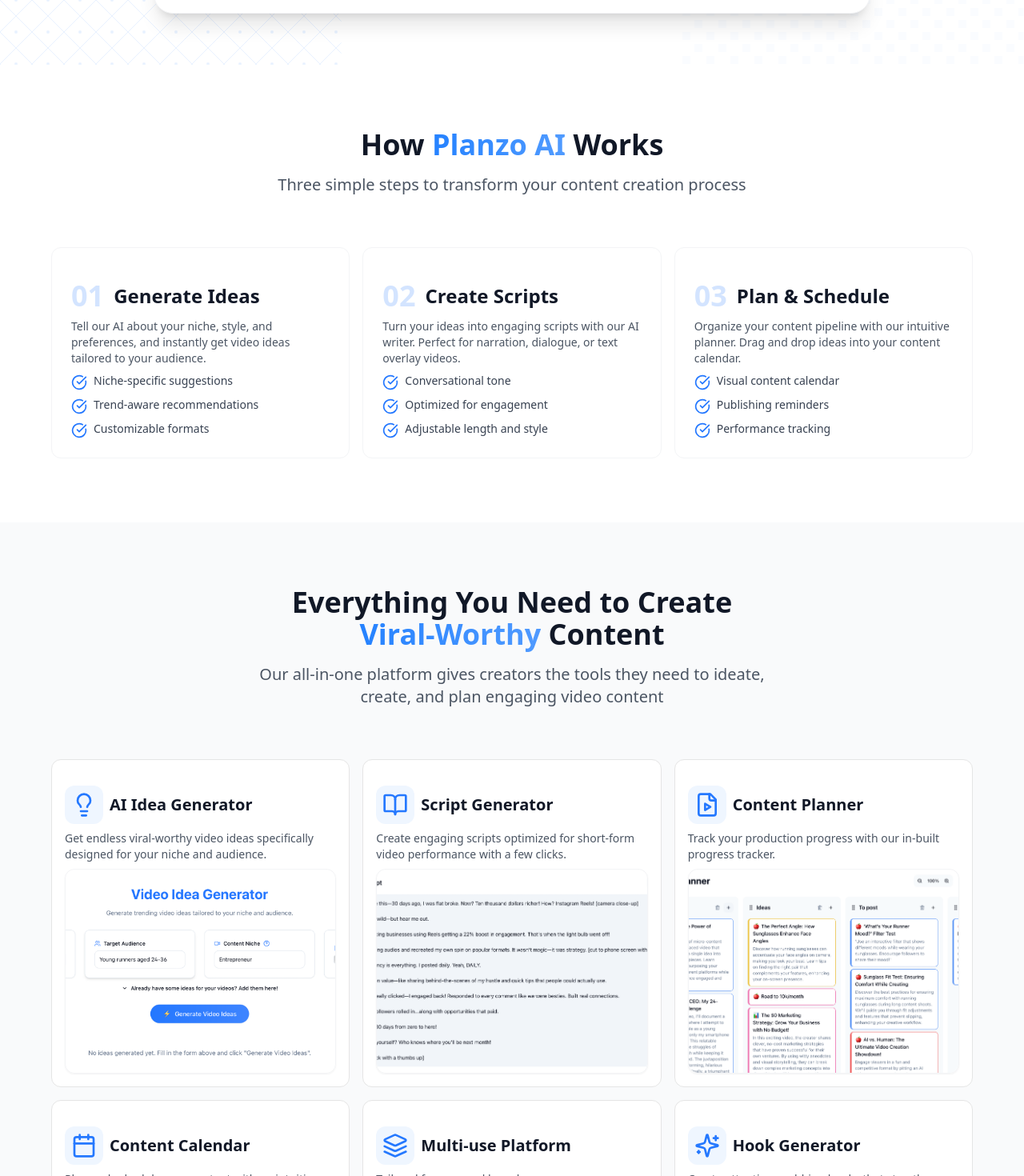
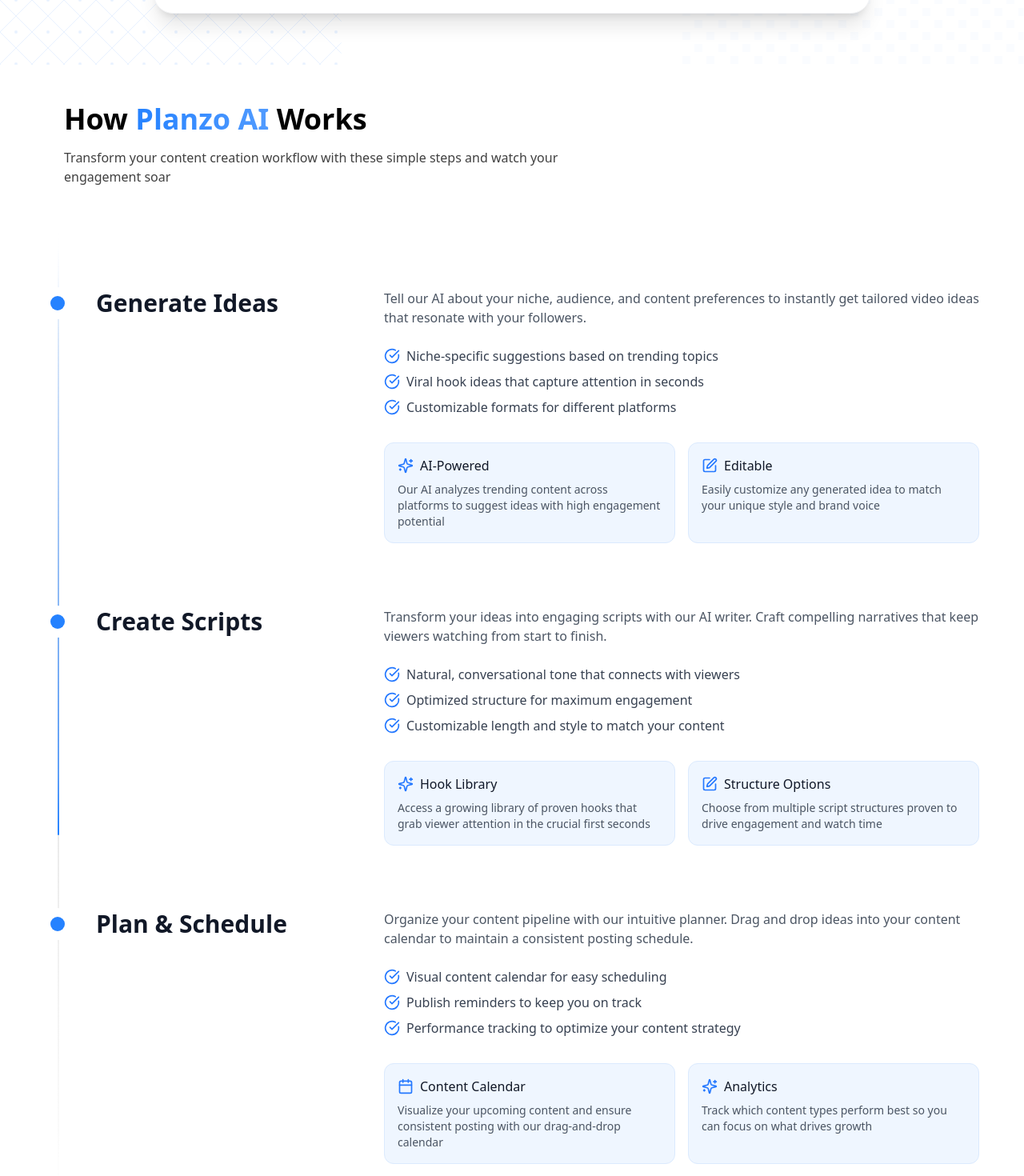
Before and after one commit to Tasklyios/planzo-ai, a React (Vite) app: page / in a window 1280 px wide. Shown: the part 1220-2690 px from the top of the page at 80% size. Built offline with nearby package versions, Linux system fonts and the light colour scheme.

Commit message:
Replace "How It Works" section
Replaces the "How It Works" section with a timeline component, optimized for mobile and desktop, and updates the content to reflect the content creation process.

```diff
--- a/src/components/HowItWorks.tsx
+++ b/src/components/HowItWorks.tsx
@@ -1,68 +1,184 @@
 
-import { CheckCircle } from "lucide-react";
-import { BentoGrid, BentoGridItem } from "@/components/ui/bento-grid";
+import React from "react";
+import { Timeline } from "@/components/ui/timeline";
+import { CheckCircle, Sparkles, Calendar, PenSquare } from "lucide-react";
+import { useIsMobile } from "@/hooks/use-mobile";
 
 const HowItWorks = () => {
-  const steps = [
+  const isMobile = useIsMobile();
+
+  const timelineData = [
     {
-      number: "01",
       title: "Generate Ideas",
-      description: "Tell our AI about your niche, style, and preferences, and instantly get video ideas tailored to your audience.",
-      highlights: ["Niche-specific suggestions", "Trend-aware recommendations", "Customizable formats"]
+      content: (
+        <div>
+          <p className="text-gray-600 dark:text-gray-300 text-sm md:text-base font-normal mb-6">
+            Tell our AI about your niche, audience, and content preferences to instantly get
+            tailored video ideas that resonate with your followers.
+          </p>
+          <div className="mb-8">
+            <div className="flex gap-2 items-center text-gray-700 dark:text-gray-300 text-sm md:text-base mb-2">
+              <CheckCircle className="h-5 w-5 text-primary shrink-0" />
+              <span>Niche-specific suggestions based on trending topics</span>
+            </div>
+            <div className="flex gap-2 items-center text-gray-700 dark:text-gray-300 text-sm md:text-base mb-2">
+              <CheckCircle className="h-5 w-5 text-primary shrink-0" />
+              <span>Viral hook ideas that capture attention in seconds</span>
+            </div>
+            <div className="flex gap-2 items-center text-gray-700 dark:text-gray-300 text-sm md:text-base">
+              <CheckCircle className="h-5 w-5 text-primary shrink-0" />
+              <span>Customizable formats for different platforms</span>
+            </div>
+          </div>
+          <div className="grid grid-cols-1 md:grid-cols-2 gap-4">
+            <div className="bg-blue-50 dark:bg-blue-950/20 rounded-lg p-4 border border-blue-100 dark:border-blue-900">
+              <div className="flex items-center mb-2">
+                <Sparkles className="h-5 w-5 text-primary mr-2" />
+                <span className="font-medium text-gray-900 dark:text-white">AI-Powered</span>
+              </div>
+              <p className="text-sm text-gray-600 dark:text-gray-300">
+                Our AI analyzes trending content across platforms to suggest ideas with high engagement potential
+              </p>
+            </div>
+            <div className="bg-blue-50 dark:bg-blue-950/20 rounded-lg p-4 border border-blue-100 dark:border-blue-900">
+              <div className="flex items-center mb-2">
+                <PenSquare className="h-5 w-5 text-primary mr-2" />
+                <span className="font-medium text-gray-900 dark:text-white">Editable</span>
+              </div>
+              <p className="text-sm text-gray-600 dark:text-gray-300">
+                Easily customize any generated idea to match your unique style and brand voice
+              </p>
+            </div>
+          </div>
+        </div>
+      ),
     },
     {
-      number: "02",
       title: "Create Scripts",
-      description: "Turn your ideas into engaging scripts with our AI writer. Perfect for narration, dialogue, or text overlay videos.",
-      highlights: ["Conversational tone", "Optimized for engagement", "Adjustable length and style"]
+      content: (
+        <div>
+          <p className="text-gray-600 dark:text-gray-300 text-sm md:text-base font-normal mb-6">
+            Transform your ideas into engaging scripts with our AI writer. Craft compelling
+            narratives that keep viewers watching from start to finish.
+          </p>
+          <div className="mb-8">
+            <div className="flex gap-2 items-center text-gray-700 dark:text-gray-300 text-sm md:text-base mb-2">
+              <CheckCircle className="h-5 w-5 text-primary shrink-0" />
+              <span>Natural, conversational tone that connects with viewers</span>
+            </div>
+            <div className="flex gap-2 items-center text-gray-700 dark:text-gray-300 text-sm md:text-base mb-2">
+              <CheckCircle className="h-5 w-5 text-primary shrink-0" />
+              <span>Optimized structure for maximum engagement</span>
+            </div>
+            <div className="flex gap-2 items-center text-gray-700 dark:text-gray-300 text-sm md:text-base">
+              <CheckCircle className="h-5 w-5 text-primary shrink-0" />
+              <span>Customizable length and style to match your content</span>
+            </div>
+          </div>
+          <div className="grid grid-cols-1 md:grid-cols-2 gap-4">
+            <div className="bg-blue-50 dark:bg-blue-950/20 rounded-lg p-4 border border-blue-100 dark:border-blue-900">
+              <div className="flex items-center mb-2">
+                <Sparkles className="h-5 w-5 text-primary mr-2" />
+                <span className="font-medium text-gray-900 dark:text-white">Hook Library</span>
+              </div>
+              <p className="text-sm text-gray-600 dark:text-gray-300">
+                Access a growing library of proven hooks that grab viewer attention in the crucial first seconds
+              </p>
+            </div>
+            <div className="bg-blue-50 dark:bg-blue-950/20 rounded-lg p-4 border border-blue-100 dark:border-blue-900">
+              <div className="flex items-center mb-2">
+                <PenSquare className="h-5 w-5 text-primary mr-2" />
+                <span className="font-medium text-gray-900 dark:text-white">Structure Options</span>
+              </div>
+              <p className="text-sm text-gray-600 dark:text-gray-300">
+                Choose from multiple script structures proven to drive engagement and watch time
+              </p>
+            </div>
+          </div>
+        </div>
+      ),
     },
     {
-      number: "03",
       title: "Plan & Schedule",
-      description: "Organize your content pipeline with our intuitive planner. Drag and drop ideas into your content calendar.",
-      highlights: ["Visual content calendar", "Publishing reminders", "Performance tracking"]
-    }
+      content: (
+        <div>
+          <p className="text-gray-600 dark:text-gray-300 text-sm md:text-base font-normal mb-6">
+            Organize your content pipeline with our intuitive planner. Drag and drop ideas
+            into your content calendar to maintain a consistent posting schedule.
+          </p>
+          <div className="mb-8">
+            <div className="flex gap-2 items-center text-gray-700 dark:text-gray-300 text-sm md:text-base mb-2">
+              <CheckCircle className="h-5 w-5 text-primary shrink-0" />
+              <span>Visual content calendar for easy scheduling</span>
+            </div>
+            <div className="flex gap-2 items-center text-gray-700 dark:text-gray-300 text-sm md:text-base mb-2">
+              <CheckCircle className="h-5 w-5 text-primary shrink-0" />
+              <span>Publish reminders to keep you on track</span>
+            </div>
+            <div className="flex gap-2 items-center text-gray-700 dark:text-gray-300 text-sm md:text-base">
+              <CheckCircle className="h-5 w-5 text-primary shrink-0" />
+              <span>Performance tracking to optimize your content strategy</span>
+            </div>
+          </div>
+          <div className="grid grid-cols-1 md:grid-cols-2 gap-4">
+            <div className="bg-blue-50 dark:bg-blue-950/20 rounded-lg p-4 border border-blue-100 dark:border-blue-900">
+              <div className="flex items-center mb-2">
+                <Calendar className="h-5 w-5 text-primary mr-2" />
+                <span className="font-medium text-gray-900 dark:text-white">Content Calendar</span>
+              </div>
+              <p className="text-sm text-gray-600 dark:text-gray-300">
+                Visualize your upcoming content and ensure consistent posting with our drag-and-drop calendar
+              </p>
+            </div>
+            <div className="bg-blue-50 dark:bg-blue-950/20 rounded-lg p-4 border border-blue-100 dark:border-blue-900">
+              <div className="flex items-center mb-2">
+                <Sparkles className="h-5 w-5 text-primary mr-2" />
+                <span className="font-medium text-gray-900 dark:text-white">Analytics</span>
+              </div>
+              <p className="text-sm text-gray-600 dark:text-gray-300">
+                Track which content types perform best so you can focus on what drives growth
+              </p>
+            </div>
+          </div>
+        </div>
+      ),
+    },
   ];
 
+  // For mobile devices, we'll use a simplified version
+  if (isMobile) {
     return (
-    <section className="py-20 bg-white">
+      <section className="py-16 bg-white">
         <div className="container mx-auto px-4">
-        <div className="text-center mb-16">
-          <h2 className="text-3xl md:text-4xl font-bold text-gray-900 mb-4">
+          <div className="text-center mb-12">
+            <h2 className="text-3xl font-bold text-gray-900 mb-4">
               How <span className="bg-gradient-to-r from-[#2582ff] to-[#2582ff]/80 bg-clip-text text-transparent">Planzo AI</span> Works
             </h2>
-          <p className="text-xl text-gray-600 max-w-2xl mx-auto">
+            <p className="text-lg text-gray-600 max-w-2xl mx-auto">
               Three simple steps to transform your content creation process
             </p>
           </div>
 
-        <BentoGrid className="max-w-6xl mx-auto">
-          {steps.map((step, index) => (
-            <BentoGridItem
-              key={index}
-              title={
-                <div className="flex items-center">
-                  <span className="font-bold text-4xl text-primary/20">{step.number}</span>
-                  <h3 className="text-2xl font-bold text-gray-900 ml-3">{step.title}</h3>
+          <div className="space-y-12">
+            {timelineData.map((step, index) => (
+              <div key={index} className="border border-gray-100 rounded-xl p-6 shadow-sm">
+                <div className="flex items-center mb-4">
+                  <div className="h-8 w-8 rounded-full bg-primary/10 flex items-center justify-center mr-3">
+                    <div className="h-4 w-4 rounded-full bg-primary" />
                   </div>
-              }
-              description={<p className="text-gray-600">{step.description}</p>}
-              className="hover:shadow-md transition-shadow bg-white rounded-xl p-6 border border-gray-100"
-            >
-              <div className="mt-6 space-y-2">
-                {step.highlights.map((highlight, idx) => (
-                  <div key={idx} className="flex items-start">
-                    <CheckCircle className="h-5 w-5 text-primary mr-2 shrink-0 mt-0.5" />
-                    <span className="text-sm text-gray-700">{highlight}</span>
+                  <h3 className="text-xl font-bold text-gray-900">{step.title}</h3>
+                </div>
+                {step.content}
               </div>
             ))}
           </div>
-            </BentoGridItem>
-          ))}
-        </BentoGrid>
         </div>
       </section>
     );
+  }
+
+  // For desktop, we use the Timeline component
+  return <Timeline data={timelineData} />;
 };
 
 export default HowItWorks;
--- /dev/null
+++ b/src/components/ui/timeline.tsx
@@ -0,0 +1,84 @@
+
+import { motion, useScroll, useTransform } from "framer-motion";
+import React, { useEffect, useRef, useState } from "react";
+
+interface TimelineEntry {
+  title: string;
+  content: React.ReactNode;
+}
+
+export const Timeline = ({ data }: { data: TimelineEntry[] }) => {
+  const ref = useRef<HTMLDivElement>(null);
+  const containerRef = useRef<HTMLDivElement>(null);
+  const [height, setHeight] = useState(0);
+
+  useEffect(() => {
+    if (ref.current) {
+      const rect = ref.current.getBoundingClientRect();
+      setHeight(rect.height);
+    }
+  }, [ref]);
+
+  const { scrollYProgress } = useScroll({
+    target: containerRef,
+    offset: ["start 10%", "end 50%"],
+  });
+
+  const heightTransform = useTransform(scrollYProgress, [0, 1], [0, height]);
+  const opacityTransform = useTransform(scrollYProgress, [0, 0.1], [0, 1]);
+
+  return (
+    <div
+      className="w-full bg-white dark:bg-neutral-950 font-sans md:px-10"
+      ref={containerRef}
+    >
+      <div className="max-w-7xl mx-auto py-12 px-4 md:px-8 lg:px-10">
+        <h2 className="text-3xl md:text-4xl mb-4 text-black dark:text-white max-w-4xl font-bold">
+          How <span className="bg-gradient-to-r from-[#2582ff] to-[#2582ff]/80 bg-clip-text text-transparent">Planzo AI</span> Works
+        </h2>
+        <p className="text-neutral-700 dark:text-neutral-300 text-sm md:text-base max-w-2xl">
+          Transform your content creation workflow with these simple steps and watch your engagement soar
+        </p>
+      </div>
+
+      <div ref={ref} className="relative max-w-7xl mx-auto pb-20">
+        {data.map((item, index) => (
+          <div
+            key={index}
+            className="flex justify-start pt-10 md:pt-20 md:gap-10"
+          >
+            <div className="sticky flex flex-col md:flex-row z-40 items-center top-40 self-start max-w-xs lg:max-w-sm md:w-full">
+              <div className="h-10 absolute left-3 md:left-3 w-10 rounded-full bg-white dark:bg-black flex items-center justify-center">
+                <div className="h-4 w-4 rounded-full bg-[#2582ff] dark:bg-[#2582ff] border border-[#2582ff]/30 dark:border-[#2582ff]/30 p-2" />
+              </div>
+              <h3 className="hidden md:block text-xl md:pl-20 md:text-3xl font-bold text-gray-900 dark:text-white">
+                {item.title}
+              </h3>
+            </div>
+
+            <div className="relative pl-20 pr-4 md:pl-4 w-full">
+              <h3 className="md:hidden block text-2xl mb-4 text-left font-bold text-gray-900 dark:text-white">
+                {item.title}
+              </h3>
+              {item.content}
+            </div>
+          </div>
+        ))}
+        <div
+          style={{
+            height: height + "px",
+          }}
+          className="absolute md:left-8 left-8 top-0 overflow-hidden w-[2px] bg-[linear-gradient(to_bottom,var(--tw-gradient-stops))] from-transparent from-[0%] via-neutral-200 dark:via-neutral-700 to-transparent to-[99%]  [mask-image:linear-gradient(to_bottom,transparent_0%,black_10%,black_90%,transparent_100%)]"
+        >
+          <motion.div
+            style={{
+              height: heightTransform,
+              opacity: opacityTransform,
+            }}
+            className="absolute inset-x-0 top-0 w-[2px] bg-gradient-to-t from-[#2582ff] via-[#2582ff]/70 to-transparent from-[0%] via-[10%] rounded-full"
+          />
+        </div>
+      </div>
+    </div>
+  );
+};
```
Lines whose indentation alone changed are shown as unchanged.
